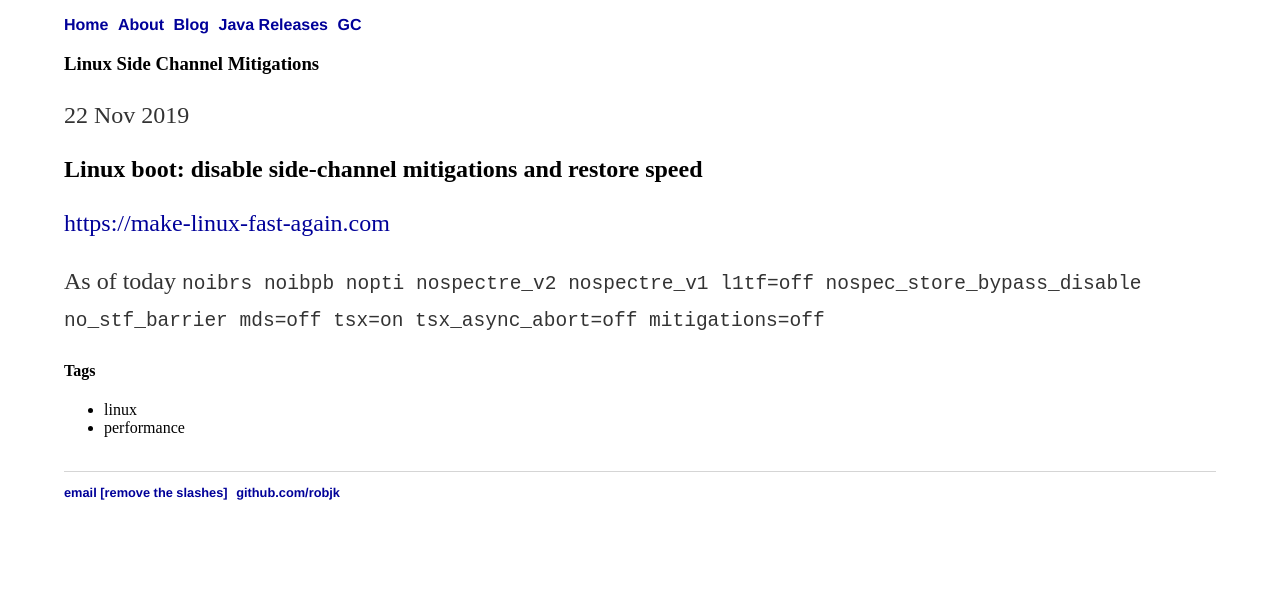
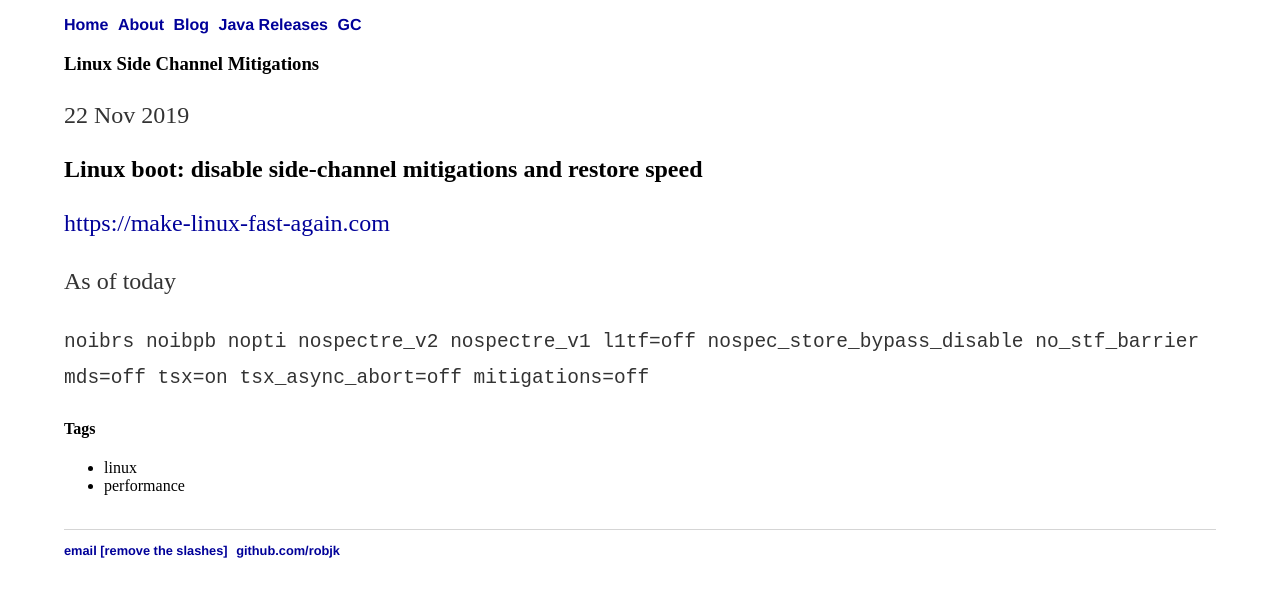
Before and after one commit to robjk/robjk.github.io, a Jekyll site: the page built from _posts/2019-11-22-linux-side-channel-mitigations.md, in a window 1280 px wide. Shown: the top 597 px of the page. Built offline with Jekyll 4.4.1, drawn with Linux system fonts in a browser that asks for light colours; our own code applies the rules of GitHub Pages for plain Markdown files.

```diff
--- a/_posts/2019-11-22-linux-side-channel-mitigations.md
+++ b/_posts/2019-11-22-linux-side-channel-mitigations.md
@@ -8,4 +8,5 @@ tags:
 [https://make-linux-fast-again.com](https://make-linux-fast-again.com)
 
 As of today
-<code>noibrs noibpb nopti nospectre_v2 nospectre_v1 l1tf=off nospec_store_bypass_disable no_stf_barrier mds=off tsx=on tsx_async_abort=off mitigations=off</code>
+
+`noibrs noibpb nopti nospectre_v2 nospectre_v1 l1tf=off nospec_store_bypass_disable no_stf_barrier mds=off tsx=on tsx_async_abort=off mitigations=off`
```
